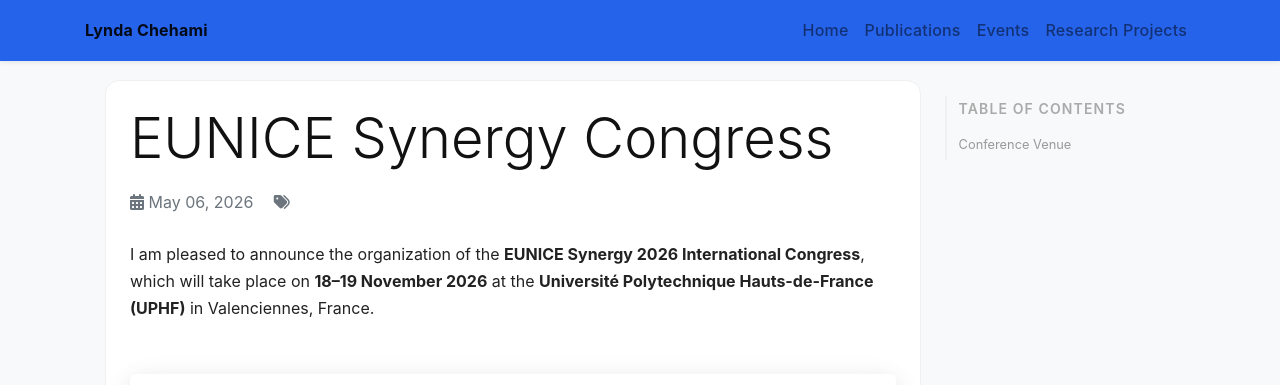
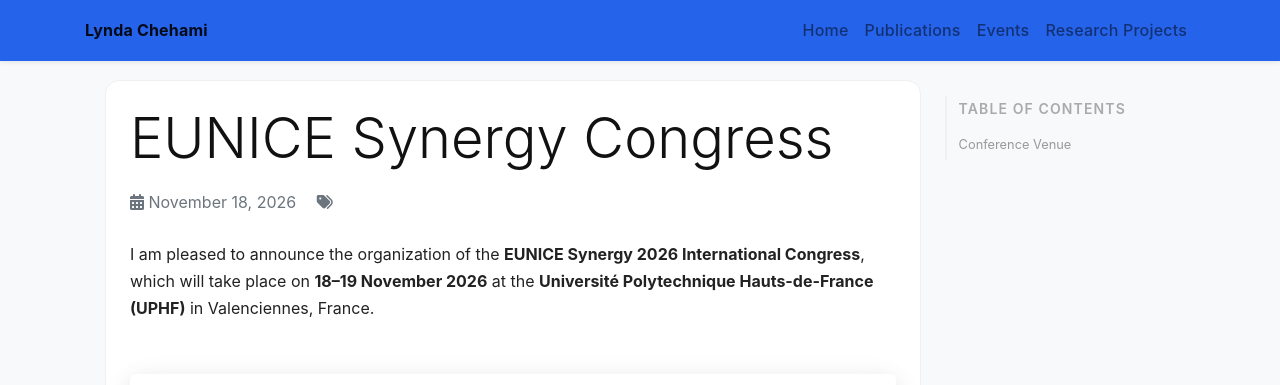
Before and after one commit to lchehami/lchehami.github.io, a Jekyll site: the page built from _posts/2026-05-06-eunice-synergy-2026.md, in a window 1280 px wide and 900 px high. Shown: the top 385 px of the window. Built offline with Jekyll 4.4.1, drawn with Linux system fonts in a browser that asks for light colours; nearby versions of some CDN libraries; a style sheet for code colours, icons or effects is not loaded.

Commit message:
Update 2026-05-06-eunice-synergy-2026.md

```diff
--- a/_posts/2026-05-06-eunice-synergy-2026.md
+++ b/_posts/2026-05-06-eunice-synergy-2026.md
@@ -1,7 +1,7 @@
 ---
 layout: blog_post
 title: "EUNICE Synergy Congress"
-date: 2026-05-06
+date: 2026-11-18
 ---
 
 I am pleased to announce the organization of the **EUNICE Synergy 2026 International Congress**, which will take place on **18–19 November 2026** at the **Université Polytechnique Hauts-de-France (UPHF)** in Valenciennes, France.
```
